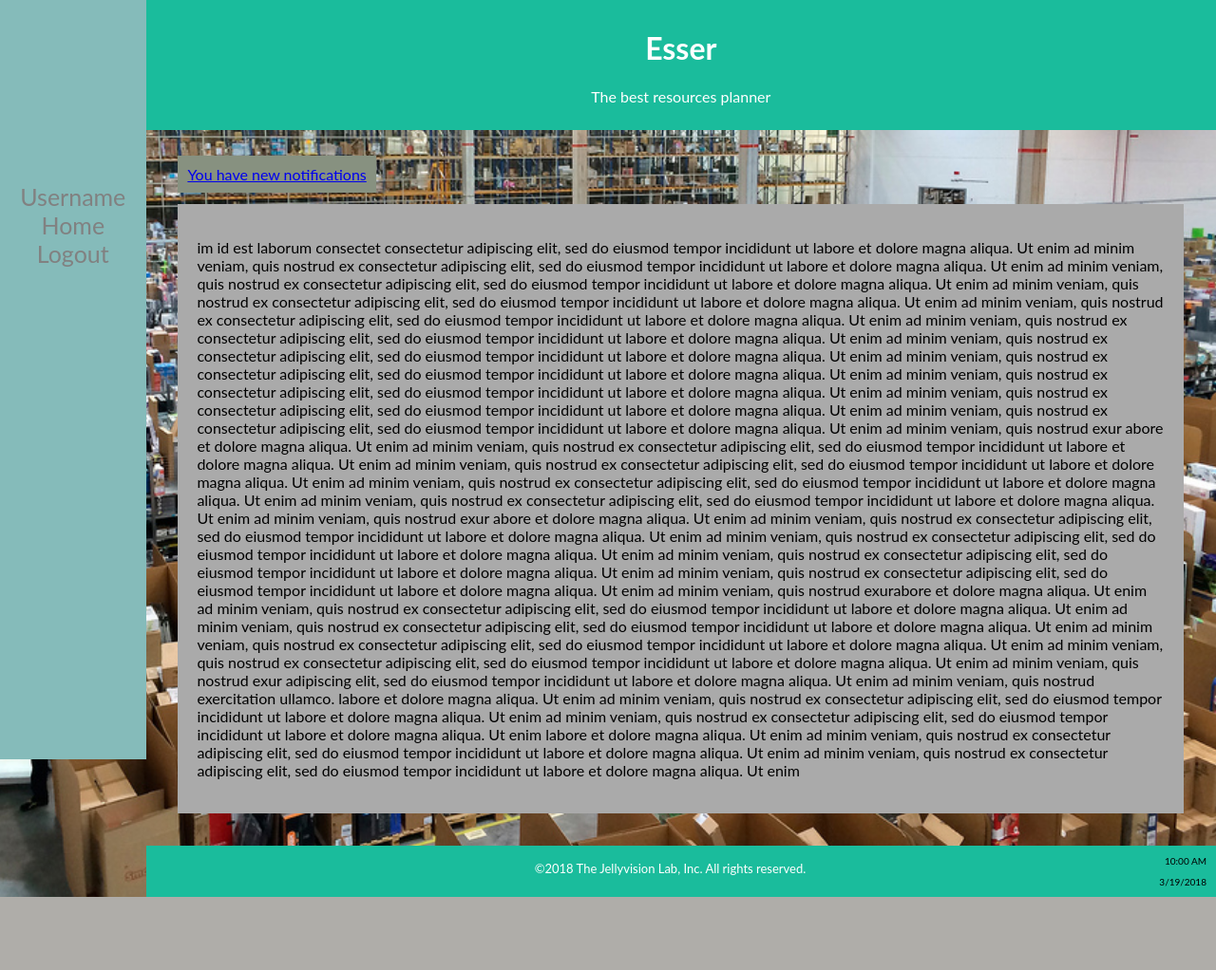
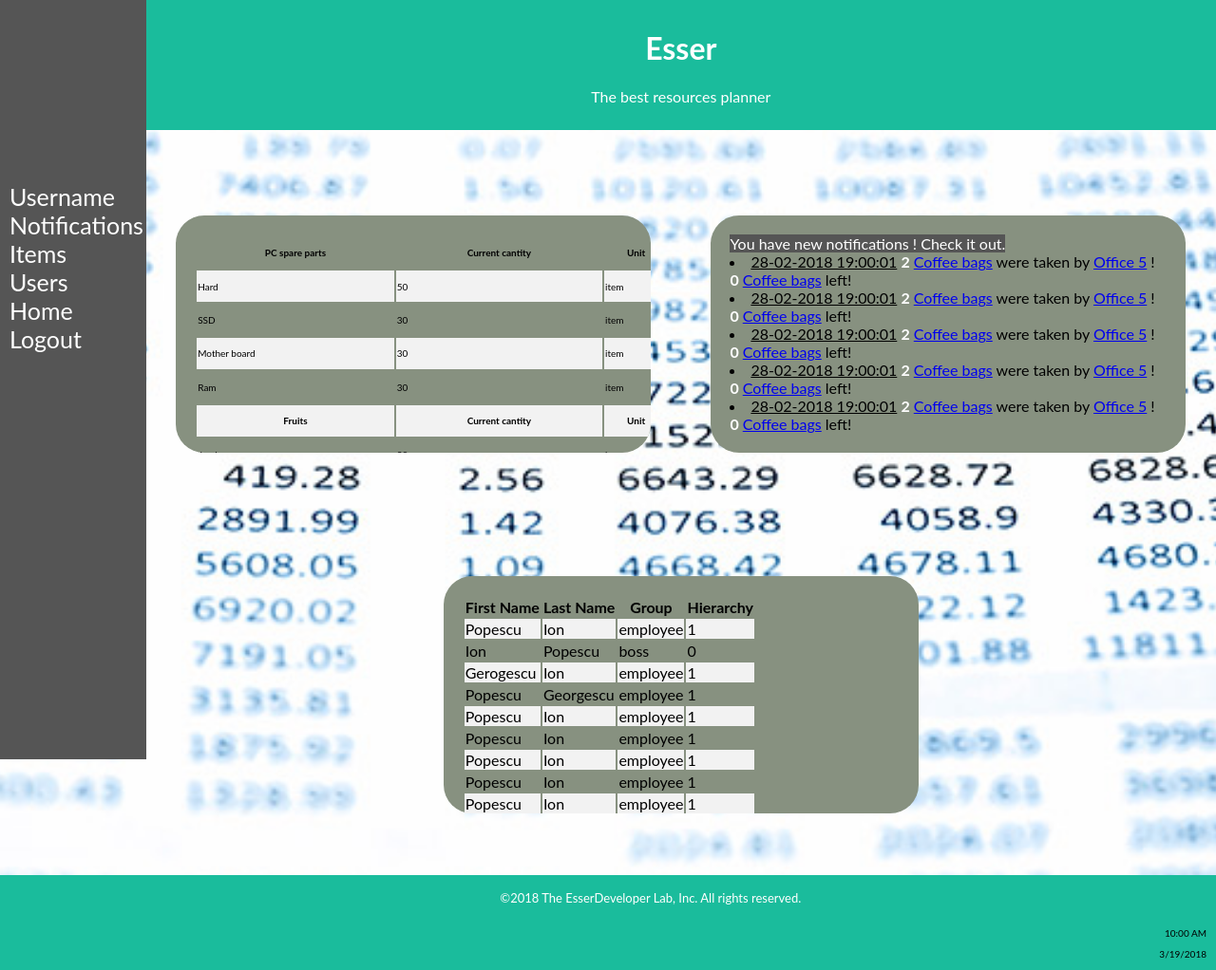
Before and after one commit to gheorghitamutu/Esser, a PHP site: page /MP/user-landing-page.html in a window 1280 px wide. Shown: the whole page at 95% size. Before the commit the page ends 945 px from the top, so only its background shows below. Run offline with PHP 8.4, Linux system fonts and the light colour scheme.

Commit message:
Added boxes

```diff
--- a/MP/styles/style.css
+++ b/MP/styles/style.css
@@ -15,11 +15,10 @@ body, .content {
 
 body {
     font-family: "Lato", sans-serif;
-    background-image: url("store.png");
+    background-image: url("main_page_background.jpg");
     background-position: center;
     background-repeat: no-repeat;
     background-size: cover;
-
 }
 
 .header {
@@ -35,9 +34,73 @@ body {
     min-height: 95vh;
     margin: 0 0 0 12%;
     width: 88%;
+    flex-flow: row wrap;
     display: flex;
-    flex-direction: column;
 
+}
+
+.itemsContainer, .logsContainer, .usersContainer {
+    background: #879180;
+    padding: 20px;
+    width: 500px;
+    height: 250px;
+    border-radius: 30px;
+    margin: auto;
+
+}
+
+#headNot {
+    margin-bottom: 20px;
+    background-color: #555;
+    color: white;
+    width:auto;
+}
+
+.itemsContainer:hover, .logsContainer:hover, .usersContainer:hover {
+    background-color: #555;
+}
+
+.logsContainer {
+    text-align: left;
+    overflow: no-display;
+}
+
+.itemsContainer {
+    font-size: 10px;
+    overflow: hidden;
+    width: 500px;
+    height: 250px;
+}
+
+.itemsGroup {
+    font-size: 10px;
+    overflow: hidden;
+}
+
+#itemsT {
+    width: 500px;
+    height: 250px;
+
+}
+
+#itemsT > th, #itemsT > td {
+    text-align: left;
+    padding: 8px;
+    font-size: 10px;
+}
+
+#userT {
+    width: 500px;
+    height: 250px;
+}
+
+#userT > th,#userT > td{
+    text-align: left;
+    padding: 8px;
+}
+
+tr:nth-child(even) {
+    background-color: #f2f2f2
 }
 
 .sideBarNav {
@@ -46,7 +109,7 @@ body {
     position: fixed;
     top: 0;
     left: 0;
-    background-color: #85bbba;
+    background-color: #555;
     overflow-x: hidden;
     padding-top: 15%;
 
@@ -55,116 +118,105 @@ body {
 .sideBarNav a {
     text-decoration: none;
     font-size: 25px;
-    color: #818181;
+    color: white;
     display: block;
-    text-align: center;
+    text-align: left;
+    margin-left: 10px;
 }
 
 .sideBarNav a:hover:not(:first-child) {
-    color: #f1f1f1;
-}
-
-.mainCointainers {
-    background-color: #aaa;
-    padding: 20px;
-    margin: 1% 3% 3% 3%;
-    flex: 1 0 auto;
+    background-color: #f1f1f1;
+    color: #000;
 }
 
 .footer {
     text-align: right;
     background: #1abc9c;
+    flex-wrap: nowrap;
     flex-grow: 0;
-    margin-top: auto;
-    height: 1%;
-
+    flex:none;
+    width: 100%;
+    margit-bot:0;
+    margin-top:auto;
+    height: 55px;
 }
 
 .copyright {
     color: #fff;
     padding-top: 3px;
-    padding-bottom: 0px;
+    padding-bottom: 0;
     font-size: 13px;
     text-align: center;
     float: left;
-    margin-left:6.5%;
-    width:85%;
+    margin-left: 11%;
+    width: 85%;
 }
 
 .data {
-    width:auto;
+    width: auto;
     padding: 0;
-    float:right;
-}
-#dataHour{
-    width:100%;
-    padding-bottom:0;
-    padding-right:10px;
-    font-size:10px;
-}
-#dataYear{
-    width:100%;
-    padding-top:0;
-    padding-right:10px;
-    font-size:10px;
-}
-/*       notifications  */
-
-.notif {
-    padding: auto;
-    flex-grow: 0;
-    margin: 1% 3% 1% 3%;
-
+    float: right;
 }
 
-#answerNotif,
-#showNotif,
-#hideNotif:target {
-    display: none;
+#dataHour {
+    width: 100%;
+    padding-bottom: 0;
+    padding-right: 10px;
+    font-size: 10px;
 }
 
-#hideNotif:target + #showNotif,
-#hideNotif:target ~ #answerNotif {
-    display: initial;
-}
-
-#hideNotif {
-    padding: 10px;
-    border: 1px;
-    background-color: #879180;
-    margin-bottom: 1%;
-}
-
-#showNotif:hover {
-    background-color: rgb(88, 88, 88);
-    color: white;
-
-}
-
-#showNotif {
-    padding: 10px;
-    border: 1px;
-    background-color: #879180;
-    margin-bottom: 50px;
-}
-
-#answerNotif {
-    margin-top: 50px;
-}
-
-#success {
-    background-color: rgba(135, 145, 128, 1);
-    text-align: left;
-    padding: 1px;
-    border: 1px black;
+#dataYear {
+    width: 100%;
+    padding-top: 0;
+    padding-right: 10px;
+    font-size: 10px;
 }
 
 @media screen and (max-width: 1050px) {
     .sideBarNav a {
         font-size: 20px;
     }
+
+    .itemsContainer, .logsContainer, .usersContainer {
+        margin-top: 1%;
+    }
+    .footer{
+        height: 100px;
+        width:auto;
+    }
 }
 
+@media screen and (max-width: 1250px) {
+    .sideBarNav {
+        width: 18%;
+        padding-top: 25%;
+    }
+
+    .header {
+        margin-left: 18%;
+        width:auto;
+    }
+
+    .container {
+        margin-left: 18%;
+        width:auto;
+    }
+
+    .itemsContainer, .logsContainer, .usersContainer {
+        margin-top: 1%;
+    }
+    .footer{
+        height:80px;
+    }
+}
+
+@media screen and (max-width: 1380px) {
+
+    .footer{
+        height:100px;
+    }
+
+}
 @media screen and (max-width: 850px) {
     .header {
         width: 100%;
@@ -174,19 +226,34 @@ body {
 
     .sideBarNav {
         width: 100%;
-        margin: 1% 0 2% 0;
+        margin: 0 4% 2% 0;
         position: static;
         height: 5%;
-        padding: 6px;
+        padding-top: 10px;
+        text-align: center;
+    }
+
+    .sideBarNav a {
+        width: 100%;
+        text-align: center;
+        margin: auto;
     }
 
     .container {
         width: 100%;
         margin: auto;
+        flex-flow: column;
     }
 
-    .notif {
-
+    .itemsContainer, .logsContainer, .usersContainer {
+        margin-top: 1%;
     }
 
 }
+
+@media screen and (max-width: 850px) {
+    .itemsContainer, .logsContainer, .usersContainer {
+        width: 100%;
+    }
+
+}
--- a/MP/user-landing-page.html
+++ b/MP/user-landing-page.html
@@ -7,7 +7,6 @@
     <meta name="viewport" content="width=device-width, initial-scale=1">
 </head>
 <body>
-
 
 
 <div class="content">
@@ -20,94 +19,176 @@
 
     <div class="sideBarNav">
         <a href="#user">Username</a>
+        <a href="#notifications">Notifications</a>
+        <a href="itemsgroups">Items</a>
+        <a href="#notifications">Users</a>
         <a href="#home">Home</a>
         <a href="#logout">Logout</a>
     </div>
 
 
     <div class="container">
-    <div class="notif">
-        <a href="#hideNotif" id="hideNotif">You have new notifications</a>
-        <a href="#" id="showNotif">Hide notifications</a>
-        <div id="answerNotif">
-            <div id="success">
-                <p><strong>Resupply Success!</strong> Your fruits supply was successfully updated in your data base!
-                </p>
-            </div>
+
+        <div class="itemsContainer">
+            <table id="itemsT">
+                <tr>
+                    <th>PC spare parts</th>
+                    <th>Current cantity</th>
+                    <th>Unit</th>
+
+                </tr>
+                <tr>
+                    <td>Hard</td>
+                    <td>50</td>
+                    <td>item</td>
+
+                </tr>
+                <tr>
+                    <td>SSD</td>
+                    <td>30</td>
+                    <td>item</td>
+                </tr>
+                <tr>
+                    <td>Mother board</td>
+                    <td>30</td>
+                    <td>item</td>
+                </tr>
+                <tr>
+                    <td>Ram</td>
+                    <td>30</td>
+                    <td>item</td>
+                </tr>
+
+                <tr>
+                    <th>Fruits</th>
+                    <th>Current cantity</th>
+                    <th>Unit</th>
+                </tr>
+                <tr>
+                    <td>Apples</td>
+                    <td>20</td>
+                    <td>kg</td>
+                </tr>
+
+            </table>
+
         </div>
+
+        <div class="logsContainer">
+            <h id="headNot"> You have new notifications ! Check it out.</h>
+            <li><u>28-02-2018 19:00:01</u>
+                <span style="color: white"><strong>2</strong></span> <a href="#">Coffee bags</a> were taken by
+                <a href="#">Office 5</a> !
+                <span style="color: white"><strong>0</strong></span> <a href="#">Coffee bags</a> left!
+            </li>
+
+            <li><u>28-02-2018 19:00:01</u>
+                <span style="color: white"><strong>2</strong></span> <a href="#">Coffee bags</a> were taken by
+                <a href="#">Office 5</a> !
+                <span style="color: white"><strong>0</strong></span> <a href="#">Coffee bags</a> left!
+            </li>
+
+            <li><u>28-02-2018 19:00:01</u>
+                <span style="color: white"><strong>2</strong></span> <a href="#">Coffee bags</a> were taken by
+                <a href="#">Office 5</a> !
+                <span style="color: white"><strong>0</strong></span> <a href="#">Coffee bags</a> left!
+            </li>
+            <li><u>28-02-2018 19:00:01</u>
+                <span style="color: white"><strong>2</strong></span> <a href="#">Coffee bags</a> were taken by
+                <a href="#">Office 5</a> !
+                <span style="color: white"><strong>0</strong></span> <a href="#">Coffee bags</a> left!
+            </li>
+            <li><u>28-02-2018 19:00:01</u>
+                <span style="color: white"><strong>2</strong></span> <a href="#">Coffee bags</a> were taken by
+                <a href="#">Office 5</a> !
+                <span style="color: white"><strong>0</strong></span> <a href="#">Coffee bags</a> left!
+            </li>
+
+        </div>
+
+        <div class="usersContainer">
+            <table id="usersT">
+                <tr>
+                    <th>First Name</th>
+                    <th>Last Name</th>
+                    <th>Group</th>
+                    <th>Hierarchy</th>
+
+                </tr>
+                <tr>
+                    <td>Popescu</td>
+                    <td>Ion</td>
+                    <td>employee</td>
+                    <td>1</td>
+
+                </tr>
+                <tr>
+                    <td>Ion</td>
+                    <td>Popescu</td>
+                    <td>boss</td>
+                    <td>0</td>
+
+
+                </tr>
+                <tr>
+                    <td>Gerogescu</td>
+                    <td>Ion</td>
+                    <td>employee</td>
+                    <td>1</td>
+
+                </tr>
+                <tr>
+                    <td>Popescu</td>
+                    <td>Georgescu</td>
+                    <td>employee</td>
+                    <td>1</td>
+
+
+                </tr>
+                <tr>
+                    <td>Popescu</td>
+                    <td>Ion</td>
+                    <td>employee</td>
+                    <td>1</td>
+
+                </tr>
+                <tr>
+                    <td>Popescu</td>
+                    <td>Ion</td>
+                    <td>employee</td>
+                    <td>1</td>
+
+                </tr>
+                <tr>
+                    <td>Popescu</td>
+                    <td>Ion</td>
+                    <td>employee</td>
+                    <td>1</td>
+
+                </tr>
+                <tr>
+                    <td>Popescu</td>
+                    <td>Ion</td>
+                    <td>employee</td>
+                    <td>1</td>
+
+                </tr>
+                <tr>
+                    <td>Popescu</td>
+                    <td>Ion</td>
+                    <td>employee</td>
+                    <td>1</td>
+
+                </tr>
+
+            </table>
+        </div>
+
 
     </div>
 
-    <div class="mainCointainers">
-        <p>im id est laborum consectet consectetur adipiscing elit, sed do eiusmod tempor incididunt ut labore
-            et
-            dolore magna aliqua. Ut enim ad minim veniam, quis nostrud ex consectetur adipiscing elit, sed do
-            eiusmod tempor incididunt ut labore et dolore magna aliqua. Ut enim ad minim veniam, quis nostrud ex
-            consectetur adipiscing elit, sed do eiusmod tempor incididunt ut labore et dolore magna aliqua. Ut
-            enim
-            ad minim veniam, quis nostrud ex consectetur adipiscing elit, sed do eiusmod tempor incididunt ut
-            labore
-            et dolore magna aliqua. Ut enim ad minim veniam, quis nostrud ex consectetur adipiscing elit, sed do
-            eiusmod tempor incididunt ut labore et dolore magna aliqua. Ut enim ad minim veniam, quis nostrud ex
-            consectetur adipiscing elit, sed do eiusmod tempor incididunt ut labore et dolore magna aliqua. Ut
-            enim
-            ad minim veniam, quis nostrud ex consectetur adipiscing elit, sed do eiusmod tempor incididunt ut
-            labore
-            et dolore magna aliqua. Ut enim ad minim veniam, quis nostrud ex consectetur adipiscing elit, sed do
-            eiusmod tempor incididunt ut labore et dolore magna aliqua. Ut enim ad minim veniam, quis nostrud ex
-            consectetur adipiscing elit, sed do eiusmod tempor incididunt ut labore et dolore magna aliqua. Ut
-            enim
-            ad minim veniam, quis nostrud ex consectetur adipiscing elit, sed do eiusmod tempor incididunt ut
-            labore
-            et dolore magna aliqua. Ut enim ad minim veniam, quis nostrud ex consectetur adipiscing elit, sed do
-            eiusmod tempor incididunt ut labore et dolore magna aliqua. Ut enim ad minim veniam, quis nostrud
-            exur
-            abore
-            et dolore magna aliqua. Ut enim ad minim veniam, quis nostrud ex consectetur adipiscing elit, sed do
-            eiusmod tempor incididunt ut labore et dolore magna aliqua. Ut enim ad minim veniam, quis nostrud ex
-            consectetur adipiscing elit, sed do eiusmod tempor incididunt ut labore et dolore magna aliqua. Ut
-            enim
-            ad minim veniam, quis nostrud ex consectetur adipiscing elit, sed do eiusmod tempor incididunt ut
-            labore
-            et dolore magna aliqua. Ut enim ad minim veniam, quis nostrud ex consectetur adipiscing elit, sed do
-            eiusmod tempor incididunt ut labore et dolore magna aliqua. Ut enim ad minim veniam, quis nostrud
-            exur
-            abore
-            et dolore magna aliqua. Ut enim ad minim veniam, quis nostrud ex consectetur adipiscing elit, sed do
-            eiusmod tempor incididunt ut labore et dolore magna aliqua. Ut enim ad minim veniam, quis nostrud ex
-            consectetur adipiscing elit, sed do eiusmod tempor incididunt ut labore et dolore magna aliqua. Ut
-            enim
-            ad minim veniam, quis nostrud ex consectetur adipiscing elit, sed do eiusmod tempor incididunt ut
-            labore
-            et dolore magna aliqua. Ut enim ad minim veniam, quis nostrud ex consectetur adipiscing elit, sed do
-            eiusmod tempor incididunt ut labore et dolore magna aliqua. Ut enim ad minim veniam, quis nostrud
-            exurabore
-            et dolore magna aliqua. Ut enim ad minim veniam, quis nostrud ex consectetur adipiscing elit, sed do
-            eiusmod tempor incididunt ut labore et dolore magna aliqua. Ut enim ad minim veniam, quis nostrud ex
-            consectetur adipiscing elit, sed do eiusmod tempor incididunt ut labore et dolore magna aliqua. Ut
-            enim
-            ad minim veniam, quis nostrud ex consectetur adipiscing elit, sed do eiusmod tempor incididunt ut
-            labore
-            et dolore magna aliqua. Ut enim ad minim veniam, quis nostrud ex consectetur adipiscing elit, sed do
-            eiusmod tempor incididunt ut labore et dolore magna aliqua. Ut enim ad minim veniam, quis nostrud
-            exur
-            adipiscing elit, sed do eiusmod tempor incididunt ut labore et dolore magna aliqua. Ut enim ad minim
-            veniam, quis nostrud exercitation ullamco.
-            labore
-            et dolore magna aliqua. Ut enim ad minim veniam, quis nostrud ex consectetur adipiscing elit, sed do
-            eiusmod tempor incididunt ut labore et dolore magna aliqua. Ut enim ad minim veniam, quis nostrud ex
-            consectetur adipiscing elit, sed do eiusmod tempor incididunt ut labore et dolore magna aliqua. Ut
-            enim
-            labore
-            et dolore magna aliqua. Ut enim ad minim veniam, quis nostrud ex consectetur adipiscing elit, sed do
-            eiusmod tempor incididunt ut labore et dolore magna aliqua. Ut enim ad minim veniam, quis nostrud ex
-            consectetur adipiscing elit, sed do eiusmod tempor incididunt ut labore et dolore magna aliqua. Ut
-            enim</p>
-
-
-    </div>
     <div class="footer">
-        <p class="copyright">©2018 The Jellyvision Lab, Inc. All rights reserved. </p>
+        <p class="copyright">©2018 The EsserDeveloper Lab, Inc. All rights reserved. </p>
         <div class="data">
             <p id="dataHour"> 10:00 AM</p>
             <p id="dataYear"> 3/19/2018</p>
@@ -115,7 +196,7 @@
 
     </div>
 
-    </div>
 </div>
+
 </body>
 </html>
```
